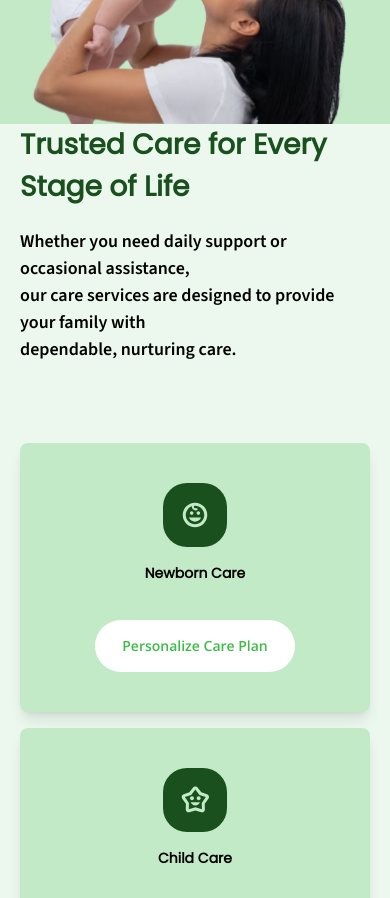
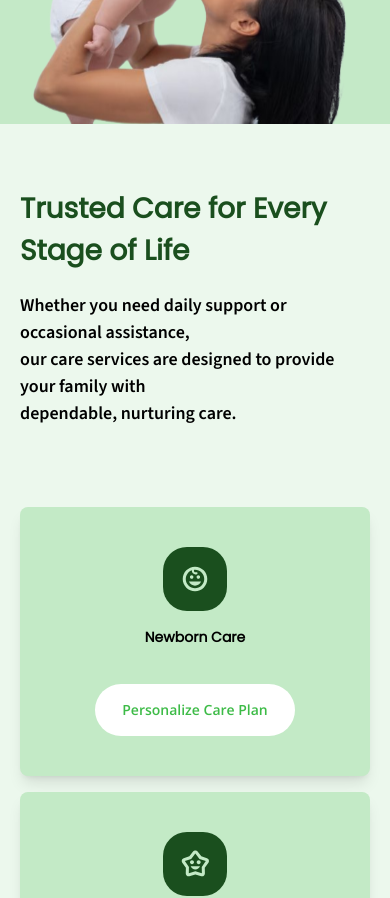
Before and after one commit to Care-Mel/care-mel-frontend, a React (Vite) app: page / in a window 390 px wide. Shown: the part 720-1618 px from the top of the page. Built offline with nearby package versions, Linux system fonts and the light colour scheme.

Commit message:
feat: update AboutUs component layout for improved spacing and responsiveness

```diff
--- a/src/components/Home/AboutUs.jsx
+++ b/src/components/Home/AboutUs.jsx
@@ -44,10 +44,7 @@ export const services = {
 
 const AboutUs = ({ classData }) => {
   return (
-    <div
-      className="container px-5 mx-auto
-     lg:w-[1000px]"
-    >
+    <div className="container px-5 mx-auto pt-[64px] lg:w-[1000px]">
       <div className={`${classData} mx-auto`}>
         <p className="header-text font-bold md:text-center">
           Trusted Care for Every Stage of Life
```
